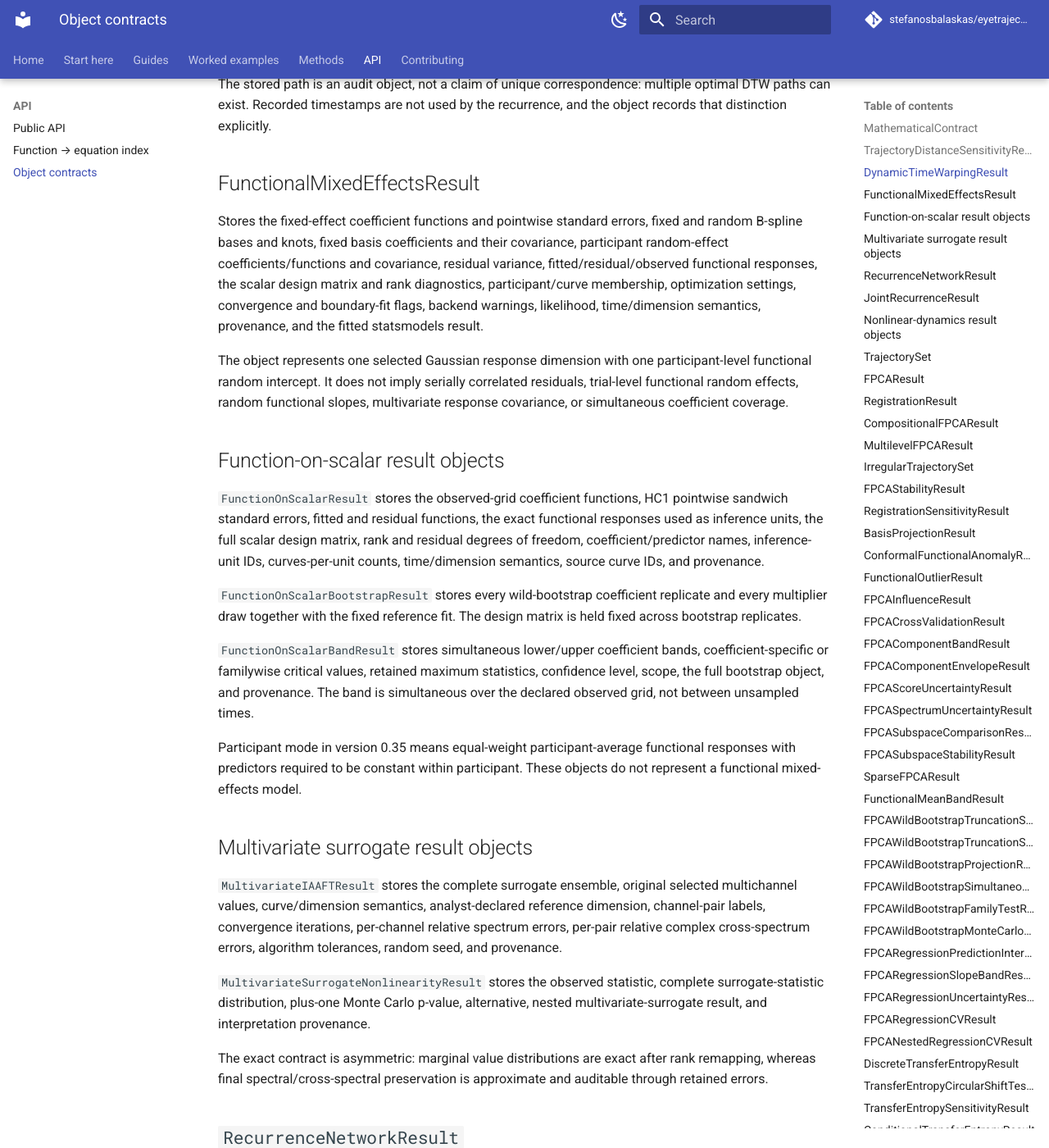
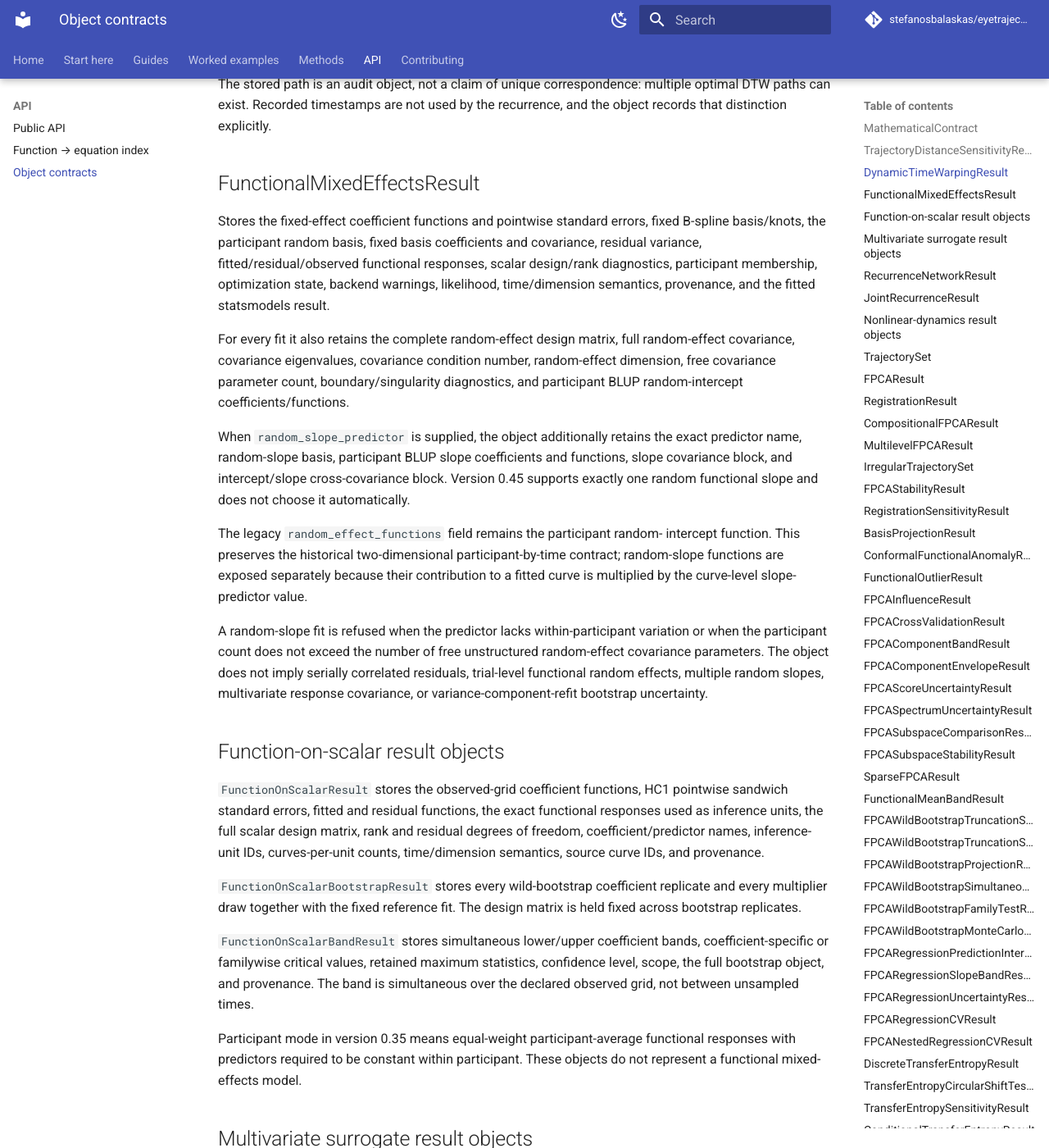
Before and after one commit to stefanosbalaskas/eyetrajectoriespy, an MkDocs documentation site: the page built from docs/reference/objects.md, in a window 1280 px wide and 1400 px high, scrolled down 1078 px. Shown: the whole window at 82% size. Built offline with MkDocs 1.6.1 and Material for MkDocs 9.7.7, drawn with Linux system fonts in a browser that asks for light colours; comment, search, counter and statistics services are not loaded.

Commit message:
Expand FunctionalMixedEffectsResult for random slopes

```diff
--- a/docs/reference/objects.md
+++ b/docs/reference/objects.md
@@ -33,18 +33,36 @@ The stored path is an audit object, not a claim of unique correspondence: multip
 ## FunctionalMixedEffectsResult
 
 Stores the fixed-effect coefficient functions and pointwise standard errors,
-fixed and random B-spline bases and knots, fixed basis coefficients and their
-covariance, participant random-effect coefficients/functions and covariance,
-residual variance, fitted/residual/observed functional responses, the scalar
-design matrix and rank diagnostics, participant/curve membership, optimization
-settings, convergence and boundary-fit flags, backend warnings, likelihood,
-time/dimension semantics, provenance, and the fitted statsmodels result.
+fixed B-spline basis/knots, the participant random basis, fixed basis
+coefficients and covariance, residual variance, fitted/residual/observed
+functional responses, scalar design/rank diagnostics, participant membership,
+optimization state, backend warnings, likelihood, time/dimension semantics,
+provenance, and the fitted statsmodels result.
 
-The object represents one selected Gaussian response dimension with one
-participant-level functional random intercept. It does not imply serially
-correlated residuals, trial-level functional random effects, random functional
-slopes, multivariate response covariance, or simultaneous coefficient
-coverage.
+For every fit it also retains the complete random-effect design matrix, full
+random-effect covariance, covariance eigenvalues, covariance condition number,
+random-effect dimension, free covariance parameter count, boundary/singularity
+diagnostics, and participant BLUP random-intercept coefficients/functions.
+
+When `random_slope_predictor` is supplied, the object additionally retains the
+exact predictor name, random-slope basis, participant BLUP slope coefficients
+and functions, slope covariance block, and intercept/slope cross-covariance
+block. Version 0.45 supports exactly one random functional slope and does not
+choose it automatically.
+
+The legacy `random_effect_functions` field remains the participant random-
+intercept function. This preserves the historical two-dimensional
+participant-by-time contract; random-slope functions are exposed separately
+because their contribution to a fitted curve is multiplied by the curve-level
+slope-predictor value.
+
+A random-slope fit is refused when the predictor lacks within-participant
+variation or when the participant count does not exceed the number of free
+unstructured random-effect covariance parameters. The object does not imply
+serially correlated residuals, trial-level functional random effects, multiple
+random slopes, multivariate response covariance, or variance-component-refit
+bootstrap uncertainty.
+
 
 ## Function-on-scalar result objects
 
```
